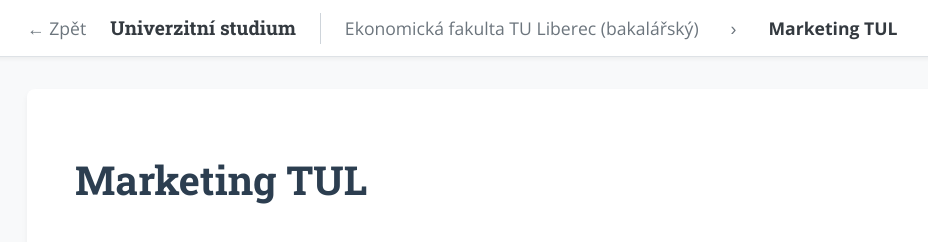
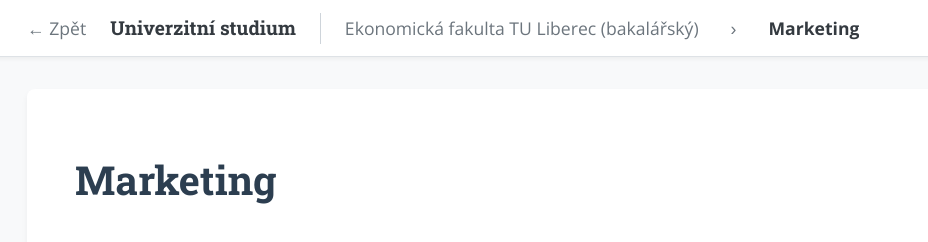
Before and after one commit to vojtechzicha/study-notes, a website: page output/ekonomicka-fakulta-tu-liberec-bakalarsky-mk-marketing.html in a window 1280 px wide. Shown: the whole page, without its empty margins (5-933 px from the left). Drawn offline with nearby package versions, Linux system fonts and the light colour scheme.

Commit message:
Update study notes

```diff
--- a/output/ekonomicka-fakulta-tu-liberec-bakalarsky-mk-marketing.html
+++ b/output/ekonomicka-fakulta-tu-liberec-bakalarsky-mk-marketing.html
@@ -3,7 +3,7 @@
   <head>
     <meta charset="utf-8" />
     <meta name="viewport" content="width=device-width, initial-scale=1.0, user-scalable=yes" />
-    <title>Marketing TUL - Studijní poznámky</title>
+    <title>Marketing - Studijní poznámky</title>
     <link rel="icon" href="favicon.svg" type="image/svg+xml" />
 
     <link
@@ -34,14 +34,14 @@
         <span class="breadcrumb-item">Ekonomická fakulta TU Liberec
 (bakalářský)</span>
         <span class="breadcrumb-separator">›</span>
-        <span class="breadcrumb-item-active">Marketing TUL</span>
+        <span class="breadcrumb-item-active">Marketing</span>
       </div>
     </header>
 
     <div class="page-container">
       <main class="content">
         <header id="title-block-header">
-          <h1 class="title">Marketing TUL</h1>
+          <h1 class="title">Marketing</h1>
         </header>
 
       </main>
```
Also changed, not shown: output/ekonomicka-fakulta-tu-liberec-bakalarsky-ms-marketing-sluzeb.html (+3 -3 lines).
